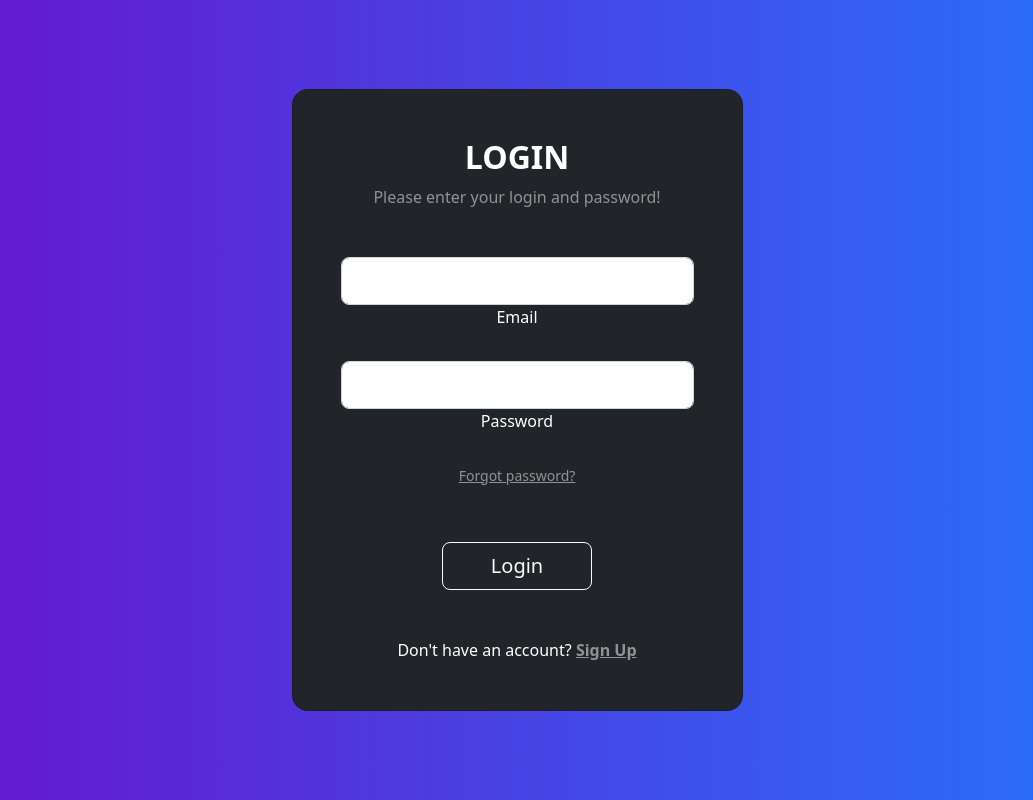
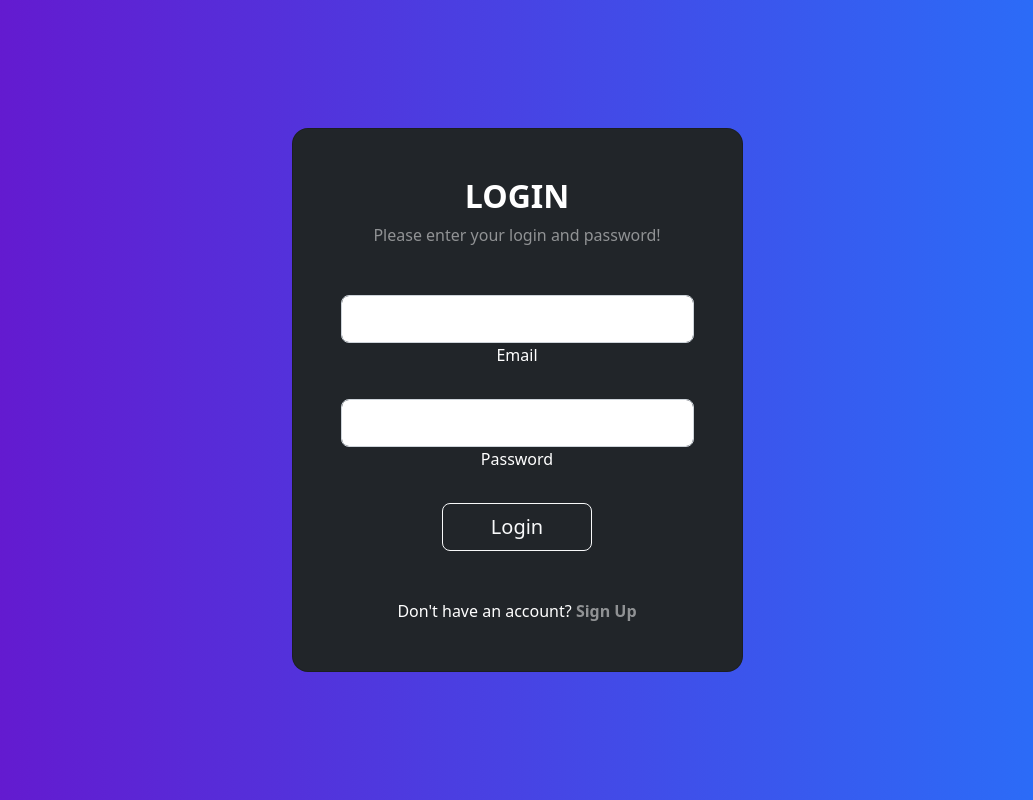
Before and after one commit to avinash-89/wiki-movies, a React (Create React App) app in the folder wiki-movies/: page / in a window 1280 px wide. Shown: the whole page, without its empty margins (123-1156 px from the left). Built offline with nearby package versions, Linux system fonts and the light colour scheme.

Commit message:
localStorage Utils

```diff
--- a/wiki-movies/src/Components/LoginPage/index.js
+++ b/wiki-movies/src/Components/LoginPage/index.js
@@ -1,42 +1,38 @@
-import React from 'react'
-import './login.css'
-import loginBg from '../../static/images/loginBg.svg';
+import React from "react";
+import "./login.css";
 
 const LoginPage = () => {
   return (
     <>
-   <div className='vh-100 gradient-custom'>
+      <div className="vh-100 gradient-custom">
         <div className="container py-5 h-100">
           <div className="row d-flex justify-content-center align-items-center h-100">
             <div className="col-12 col-md-8 col-lg-6 col-xl-5">
-        <div className="card bg-dark text-white" style={{borderRadius:'1rem'}}>
+              <div className="card bg-dark text-white" style={{ borderRadius: "1rem" }}>
                 <div className="card-body p-5 text-center">
-
                   <div className="3mt-md-4 pb-5">
-
                     <h2 className="fw-bold mb-2 text-uppercase">Login</h2>
-              <p className="text-white-50 mb-5">Please enter your login and password!</p>
+                    <p className="text-white-50 mb-5">  Please enter your login and password!</p>
 
                     <div className="form-outline form-white mb-4">
-                <input type="email" id="typeEmailX" className="form-control form-control-lg" />
-                <label className="form-label" htmlFor="typeEmailX">Email</label>
+                      <input type="email" id="typeEmailX" className="form-control form-control-lg"/>
+                      <label className="form-label" htmlFor="typeEmailX"> Email </label>
                     </div>
 
                     <div className="form-outline form-white mb-4">
-                <input type="password" id="typePasswordX" className="form-control form-control-lg" />
-                <label className="form-label" htmlFor="typePasswordX">Password</label>
+                      <input type="password" id="typePasswordX" className="form-control form-control-lg"/>
+                      <label className="form-label" htmlFor="typePasswordX"> Password </label>
                     </div>
+                    {/* Add this feature in future */}
+                    {/* <p className="small mb-5 pb-lg-2"><a className="text-white-50" href="#!">Forgot password?</a></p> */}
 
-              <p className="small mb-5 pb-lg-2"><a className="text-white-50" href="#!">Forgot password?</a></p>
-
-              <button className="btn btn-outline-light btn-lg px-5" type="submit">Login</button>
+                    <button className="btn btn-outline-light btn-lg px-5" type="submit"> Login </button>
 
                   </div>
 
                   <div>
-              <p className="mb-0">Don't have an account? <a href="#!" className="text-white-50 fw-bold">Sign Up</a>
-              </p>
-            </div>
+
+                    <p className="mb-0">Don't have an account? <span className="text-white-50 fw-bold">Sign Up</span></p>
 
                   </div>
                 </div>
@@ -44,8 +40,9 @@ const LoginPage = () => {
             </div>
           </div>
         </div>
+      </div>
     </>
-  )
-}
+  );
+};
 
-export default LoginPage
+export default LoginPage;
```
Also changed, not shown: wiki-movies/src/Utilities/localStorage.util.js (added, +7 -0 lines). Lines whose indentation alone changed are shown as unchanged.
